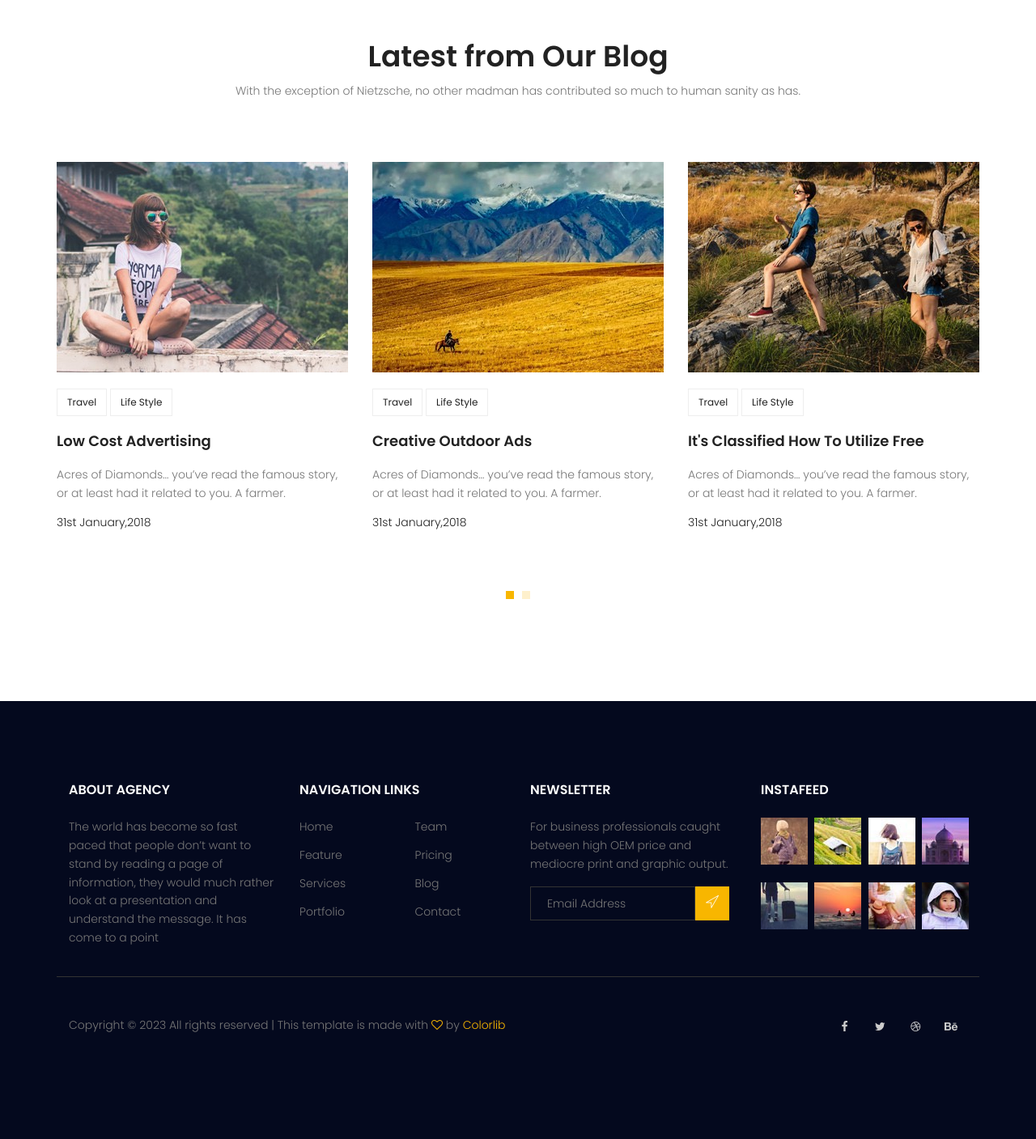
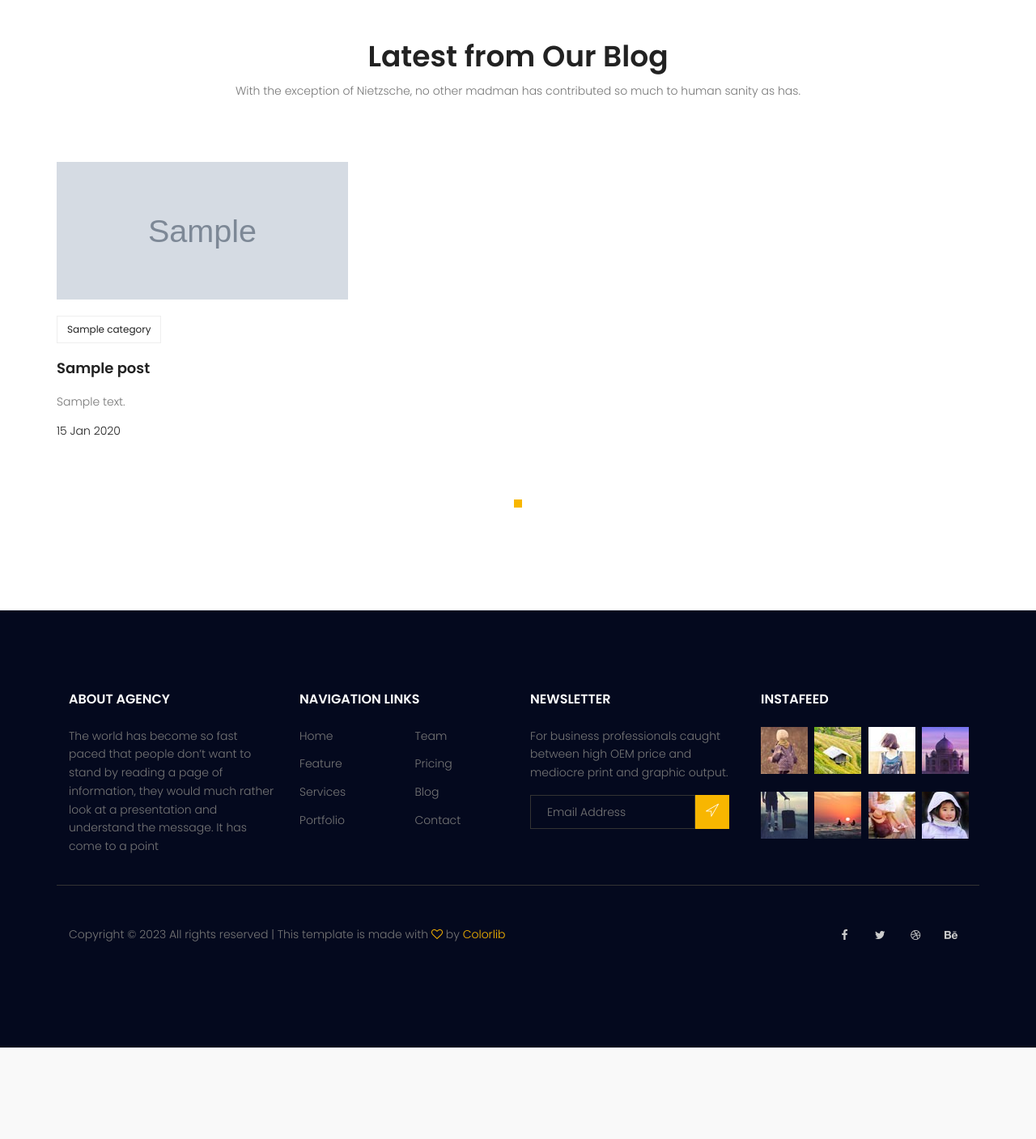
Before and after one commit to MRBA86/Myfirst-Django, a Django app: page / in a window 1280 px wide. Shown: the part 2589-3996 px from the top of the page at 81% size. After the commit the page ends 3883 px from the top, so only its background shows below. Run offline with Django 4.2, Linux system fonts and the light colour scheme; tables that the repository leaves empty hold one stand-in row (values such as "Sample post"); grey boxes marked "Sample" are stand-in pictures; some libraries are stand-ins or nearby versions.

Commit message:
Use inclusion tag for show latest posts in Home
Initializa Templatetags in website app
and Add inclusion tag and filter tag in website_tags.py

```diff
--- a/statics/css/main.css
+++ b/statics/css/main.css
@@ -2941,6 +2941,8 @@ body.mobile-nav-active #mobile-nav-toggle {
   -moz-transition: all 0.3s ease 0s;
   -o-transition: all 0.3s ease 0s;
   transition: all 0.3s ease 0s;
+  max-width: 360px;
+  max-height: 170px;
 }
 
 .recent-blog-area .single-recent-blog-post .tags {
--- a/templates/website/index.html
+++ b/templates/website/index.html
@@ -1,5 +1,6 @@
 {% extends 'base.html' %}
 {% load static %}
+{% load website_tags %}
 {% block content %}
 
 <!-- start banner Area -->
@@ -179,6 +180,6 @@
 <!-- End home-about Area -->
 
 
-{% include 'website/website_latest_posts.html' %}
+{% website_latestposts %}
 
 {% endblock %}
--- a/templates/website/website_latest_posts.html
+++ b/templates/website/website_latest_posts.html
@@ -1,4 +1,5 @@
 {% load static %}
+{% load website_tags %}
 <!-- Start blog Area -->
 <section class="recent-blog-area section-gap">
     <div class="container">
@@ -13,156 +14,32 @@
         </div>
         <div class="row">
             <div class="active-recent-blog-carusel">
+                {% for post in posts %}
                 <div class="single-recent-blog-post item">
                     <div class="thumb">
-                        <img class="img-fluid" src="{% static 'img/b1.jpg' %}" alt="">
+                        <img class="img-fluid" src="{{ post.image.url }}" alt="">
                     </div>
                     <div class="details">
                         <div class="tags">
                             <ul>
+                                {% for cat in post.category.all %}
                                 <li>
-                                    <a href="#">Travel</a>
+                                    <a href="{% url 'blog:category' cat_name=cat.name %}">{{cat.name}}</a>
                                 </li>
-                                <li>
-                                    <a href="#">Life Style</a>
-                                </li>
+                                {% endfor %}
                             </ul>
                         </div>
-                        <a href="#">
-                            <h4 class="title">Low Cost Advertising</h4>
+                        <a href="{% url 'blog:single' pid=post.id %}">
+                            <h4 class="title">{{post.title}}</h4>
                         </a>
                         <p>
-                            Acres of Diamonds… you’ve read the famous story, or at least had it related to you. A
-                            farmer.
+                            {{post.content|snipets:150}}
                         </p>
-                        <h6 class="date">31st January,2018</h6>
+                        <h6 class="date">{{post.published_date|date:"d M Y"}}</h6>
                     </div>
                 </div>
-                <div class="single-recent-blog-post item">
-                    <div class="thumb">
-                        <img class="img-fluid" src="{% static 'img/b2.jpg' %}" alt="">
-                    </div>
-                    <div class="details">
-                        <div class="tags">
-                            <ul>
-                                <li>
-                                    <a href="#">Travel</a>
-                                </li>
-                                <li>
-                                    <a href="#">Life Style</a>
-                                </li>
-                            </ul>
-                        </div>
-                        <a href="#">
-                            <h4 class="title">Creative Outdoor Ads</h4>
-                        </a>
-                        <p>
-                            Acres of Diamonds… you’ve read the famous story, or at least had it related to you. A
-                            farmer.
-                        </p>
-                        <h6 class="date">31st January,2018</h6>
-                    </div>
-                </div>
-                <div class="single-recent-blog-post item">
-                    <div class="thumb">
-                        <img class="img-fluid" src="{% static 'img/b3.jpg' %}" alt="">
-                    </div>
-                    <div class="details">
-                        <div class="tags">
-                            <ul>
-                                <li>
-                                    <a href="#">Travel</a>
-                                </li>
-                                <li>
-                                    <a href="#">Life Style</a>
-                                </li>
-                            </ul>
-                        </div>
-                        <a href="#">
-                            <h4 class="title">It's Classified How To Utilize Free</h4>
-                        </a>
-                        <p>
-                            Acres of Diamonds… you’ve read the famous story, or at least had it related to you. A
-                            farmer.
-                        </p>
-                        <h6 class="date">31st January,2018</h6>
-                    </div>
-                </div>
-                <div class="single-recent-blog-post item">
-                    <div class="thumb">
-                        <img class="img-fluid" src="{% static 'img/b1.jpg' %}" alt="">
-                    </div>
-                    <div class="details">
-                        <div class="tags">
-                            <ul>
-                                <li>
-                                    <a href="#">Travel</a>
-                                </li>
-                                <li>
-                                    <a href="#">Life Style</a>
-                                </li>
-                            </ul>
-                        </div>
-                        <a href="#">
-                            <h4 class="title">Low Cost Advertising</h4>
-                        </a>
-                        <p>
-                            Acres of Diamonds… you’ve read the famous story, or at least had it related to you. A
-                            farmer.
-                        </p>
-                        <h6 class="date">31st January,2018</h6>
-                    </div>
-                </div>
-                <div class="single-recent-blog-post item">
-                    <div class="thumb">
-                        <img class="img-fluid" src="{% static 'img/b2.jpg' %}" alt="">
-                    </div>
-                    <div class="details">
-                        <div class="tags">
-                            <ul>
-                                <li>
-                                    <a href="#">Travel</a>
-                                </li>
-                                <li>
-                                    <a href="#">Life Style</a>
-                                </li>
-                            </ul>
-                        </div>
-                        <a href="#">
-                            <h4 class="title">Creative Outdoor Ads</h4>
-                        </a>
-                        <p>
-                            Acres of Diamonds… you’ve read the famous story, or at least had it related to you. A
-                            farmer.
-                        </p>
-                        <h6 class="date">31st January,2018</h6>
-                    </div>
-                </div>
-                <div class="single-recent-blog-post item">
-                    <div class="thumb">
-                        <img class="img-fluid" src="{% static 'img/b3.jpg' %}" alt="">
-                    </div>
-                    <div class="details">
-                        <div class="tags">
-                            <ul>
-                                <li>
-                                    <a href="#">Travel</a>
-                                </li>
-                                <li>
-                                    <a href="#">Life Style</a>
-                                </li>
-                            </ul>
-                        </div>
-                        <a href="#">
-                            <h4 class="title">It's Classified How To Utilize Free</h4>
-                        </a>
-                        <p>
-                            Acres of Diamonds… you’ve read the famous story, or at least had it related to you. A
-                            farmer.
-                        </p>
-                        <h6 class="date">31st January,2018</h6>
-                    </div>
-                </div>
+                {% endfor %}
+
 
             </div>
         </div>
--- /dev/null
+++ b/website/templatetags/website_tags.py
@@ -0,0 +1,14 @@
+from django import template
+from django.utils import timezone as tz
+from blog.models import Post
+
+register = template.Library()
+
+@register.filter
+def snipets(value,args):
+    return value[:args]
+
+@register.inclusion_tag('website/website_latest_posts.html')
+def website_latestposts(args=6):
+    posts = Post.objects.filter(published_date__lte = tz.now(), status=1).order_by('published_date')[:args]
+    return {'posts': posts}
```
Also changed, not shown: website/templatetags/__init__.py (added).
